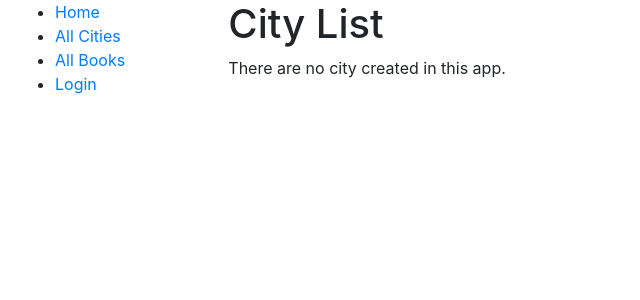
After one commit to Mithilesh-M/Place-Django-App, a Django app: page /placeapp/cities/ in a window 1280 px wide. The commit adds this page. Shown: the top 300 px of the page, without its empty margins (0-640 px from the left). Run offline with Django 3.2, Linux system fonts and the light colour scheme; data that the repository does not hold is empty; parts of the project's set-up code (start-up, migrations or seed data) failed here and were passed over.

Commit message:
Add city list view in place app
Shows city list for place app

```diff
--- a/placeapp/models.py
+++ b/placeapp/models.py
@@ -38,7 +38,7 @@ class Place(models.Model):
 
 class City(models.Model):
     """Model representing a city."""
-    name = models.CharField(max_length=100, help_text='Enter a city name',null=False, blank=False)
+    name = models.CharField(max_length=100, help_text='Enter a city name', null=False, blank=False)
 
     def __str__(self):
         """String for representing the Model object."""
--- a/placeapp/templates/base_generic.html
+++ b/placeapp/templates/base_generic.html
@@ -16,7 +16,7 @@
       {% block sidebar %}
         <ul class="sidebar-nav">
           <li><a href="{% url 'index' %}">Home</a></li>
-          <li><a href="">All Cities</a></li>
+          <li><a href="{% url 'cities' %}">All Cities</a></li>
           <li><a href="">All Books</a></li>
         {% if user.is_authenticated %}
             <li>User: {{ user.get_username }}</li>
--- /dev/null
+++ b/placeapp/templates/placeapp/city_list.html
@@ -0,0 +1,16 @@
+{% extends "base_generic.html" %}
+
+{% block content %}
+  <h1>City List</h1>
+  {% if city_list %}
+  <ul>
+    {% for city in city_list %}
+      <li>
+        <a href="">{{ city.name }}</a>
+      </li>
+    {% endfor %}
+  </ul>
+  {% else %}
+    <p>There are no city created in this app.</p>
+  {% endif %}
+{% endblock %}
--- a/placeapp/urls.py
+++ b/placeapp/urls.py
@@ -1,6 +1,7 @@
-from django.urls import path, include
+from django.urls import path
 from . import views
 
 urlpatterns = [
     path('', views.index, name='index'),
+    path('cities/', views.CityListView.as_view(), name='cities'),
 ]
--- a/placeapp/views.py
+++ b/placeapp/views.py
@@ -1,5 +1,7 @@
 from django.shortcuts import render
 from .models import Location, Place, City
+from django.views import generic
+
 
 def index(request):
     """View function for home page of site."""
@@ -13,3 +15,8 @@ def index(request):
     }
 
     return render(request, 'index.html', context=context)
+
+
+class CityListView(generic.ListView):
+    model = City
+    paginate_by = 10
```
